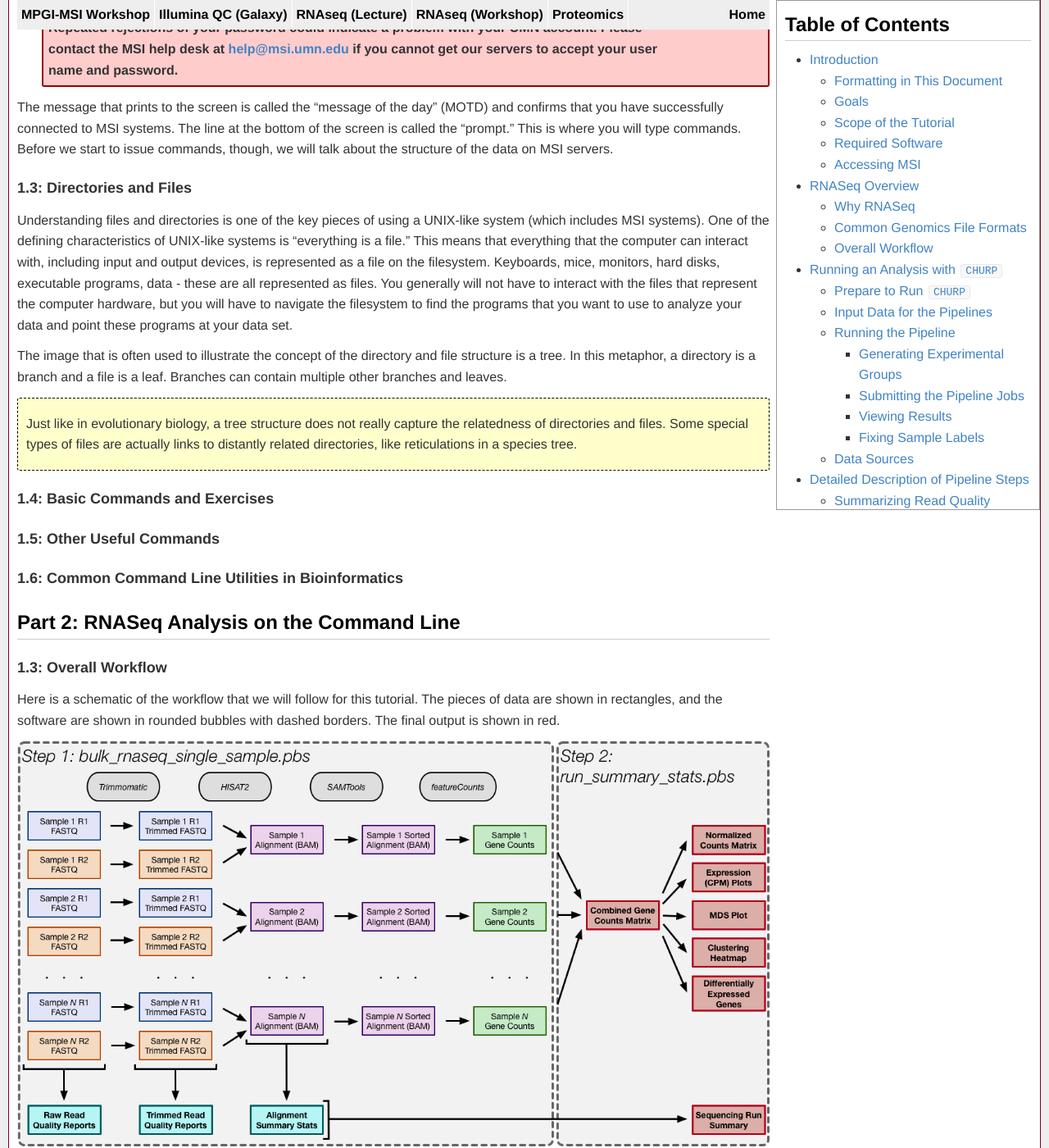
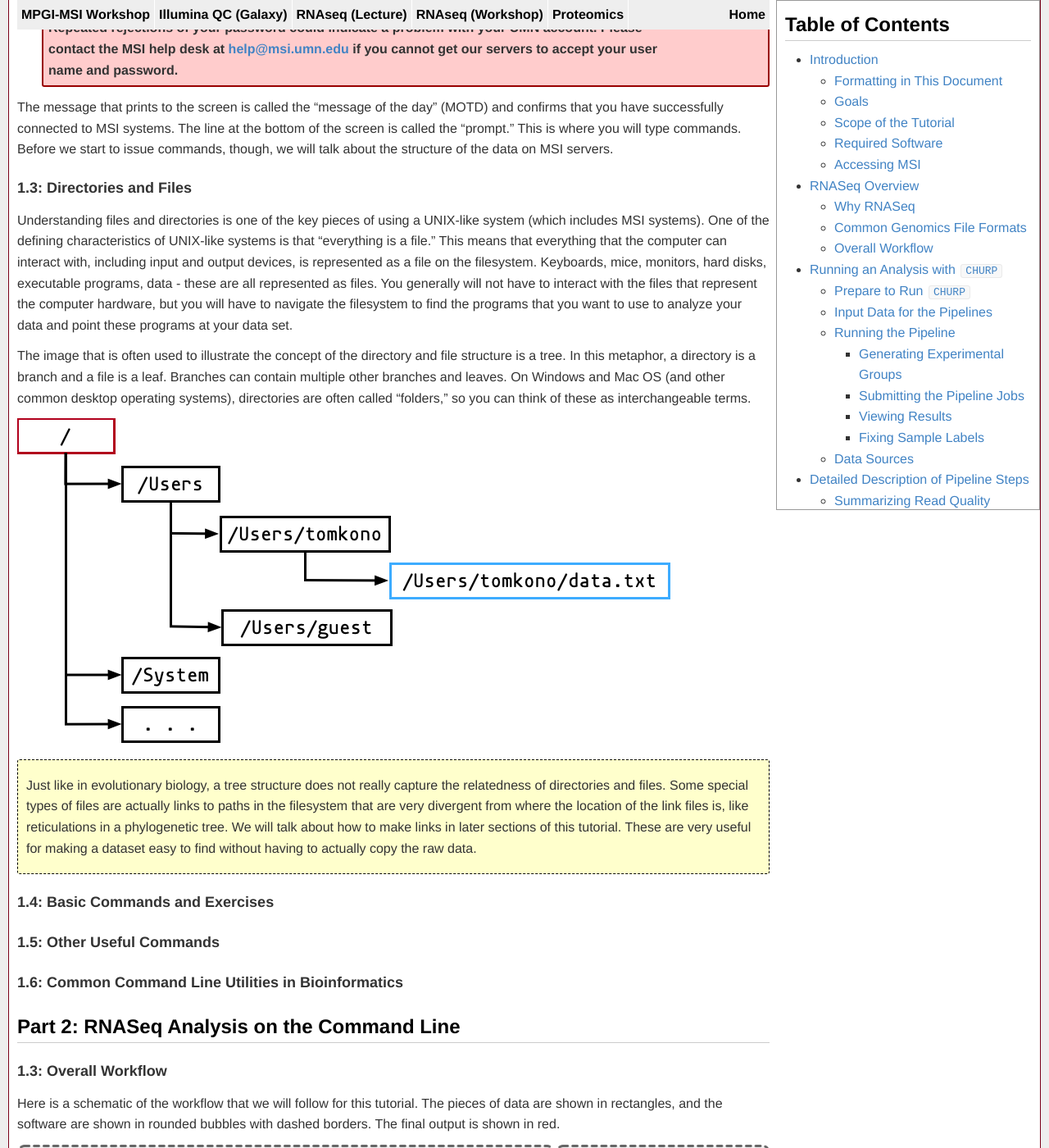
Before and after one commit to msi-ris/Tutorials, a Jekyll site: the page built from rnaseq_cmd_beta.md, in a window 1280 px wide and 1400 px high, scrolled down 3607 px. Shown: the whole window at 82% size. Built offline with Jekyll 4.4.1, drawn with Linux system fonts in a browser that asks for light colours.

Commit message:
RNAseq beta

```diff
--- a/rnaseq_cmd_beta.md
+++ b/rnaseq_cmd_beta.md
@@ -217,8 +217,8 @@ structure of the data on MSI servers.
 ### <a name="1.2"></a> 1.3: Directories and Files
 Understanding files and directories is one of the key pieces of using a
 UNIX-like system (which includes MSI systems). One of the defining
-characteristics of UNIX-like systems is "everything is a file." This means that
-everything that the computer can interact with, including input and output
+characteristics of UNIX-like systems is that "everything is a file." This means
+that everything that the computer can interact with, including input and output
 devices, is represented as a file on the filesystem. Keyboards, mice, monitors,
 hard disks, executable programs, data - these are all represented as files. You
 generally will not have to interact with the files that represent the computer
@@ -227,16 +227,25 @@ you want to use to analyze your data and point these programs at your data set.
 
 The image that is often used to illustrate the concept of the directory and file
 structure is a tree. In this metaphor, a directory is a branch and a file is a
-leaf. Branches can contain multiple other branches and leaves.
+leaf. Branches can contain multiple other branches and leaves. On Windows and
+Mac OS (and other common desktop operating systems), directories are often
+called "folders," so you can think of these as interchangeable terms.
+
+![Directories]({{ "/graphics/rnaseq_cmd/Directories.png" | prepend: site.baseurl }})
 
 <div class="info" markdown="1">
 
 Just like in evolutionary biology, a tree structure does not really capture
 the relatedness of directories and files. Some special types of files are
-actually links to distantly related directories, like reticulations in a
-species tree.
+actually links to paths in the filesystem that are very divergent from where the
+location of the link files is, like reticulations in a phylogenetic tree. We
+will talk about how to make links in later sections of this tutorial. These are
+very useful for making a dataset easy to find without having to actually copy
+the raw data.
 
 </div>
+
+
 
 ### <a name="1.3"></a> 1.4: Basic Commands and Exercises
 
```
Also changed, not shown: graphics/rnaseq_cmd/Directories.png (added), 1 other file.
